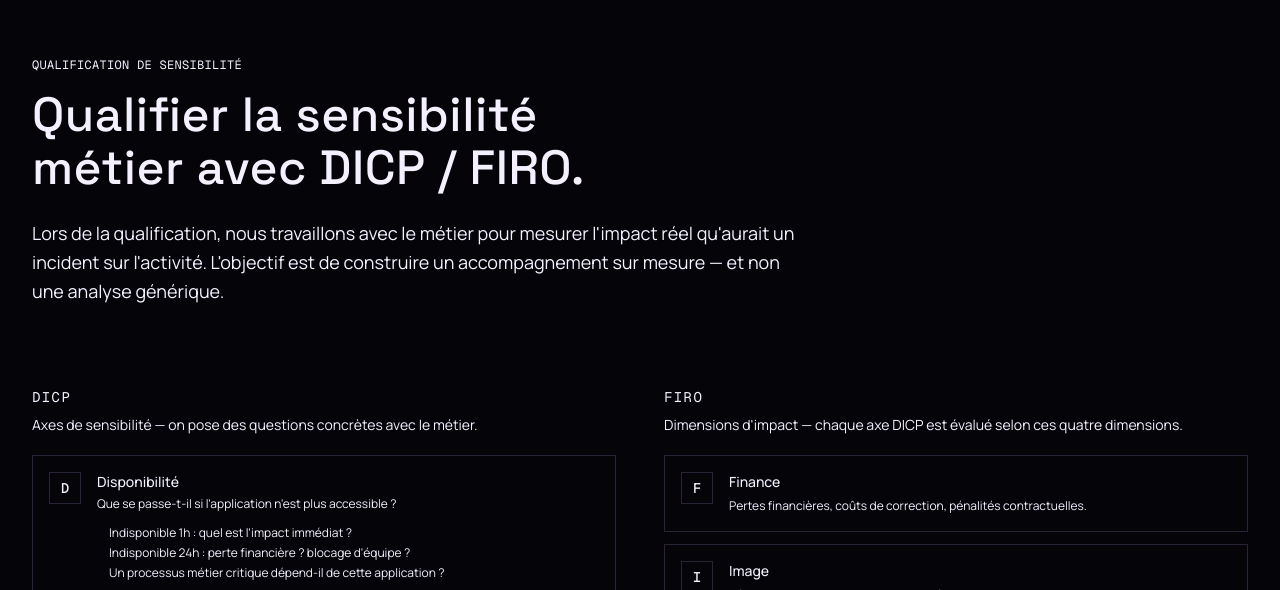
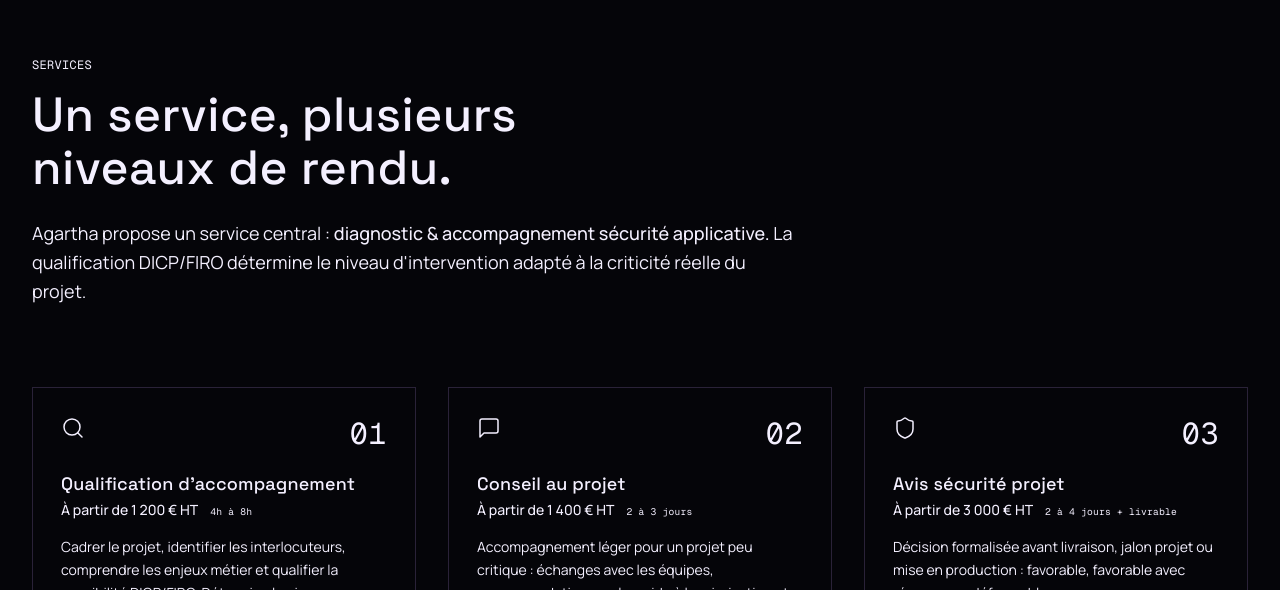
Before and after one commit to agartha-cybersecurite/agartha-cybersecurite.github.io, a React (Vite) app: page / in a window 1280 px wide. Shown: the part 1950-2540 px from the top of the page. Built offline with nearby package versions, Linux system fonts and the light colour scheme.

Commit message:
retrait DicpFiro

```diff
--- a/src/app/App.tsx
+++ b/src/app/App.tsx
@@ -17,7 +17,7 @@
       <Header />
       <Hero />
       <Problem />
-      <DicpFiro />
+      {/*<DicpFiro />*/}
       <Services />
       <Process />
       <Deliverables />
```
